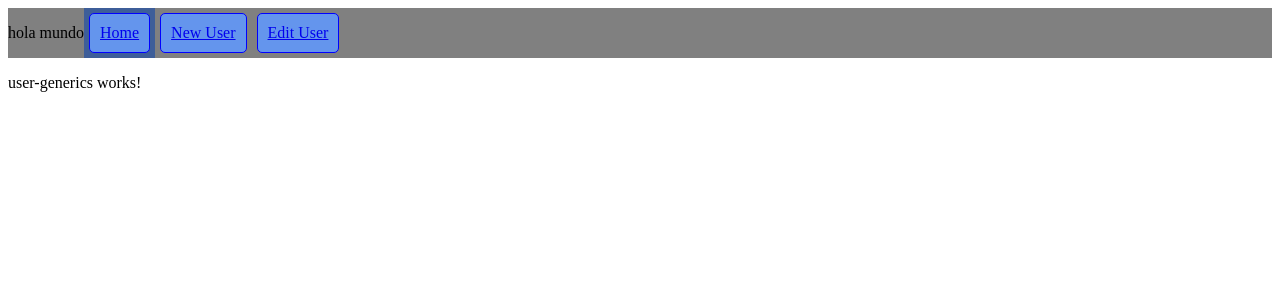
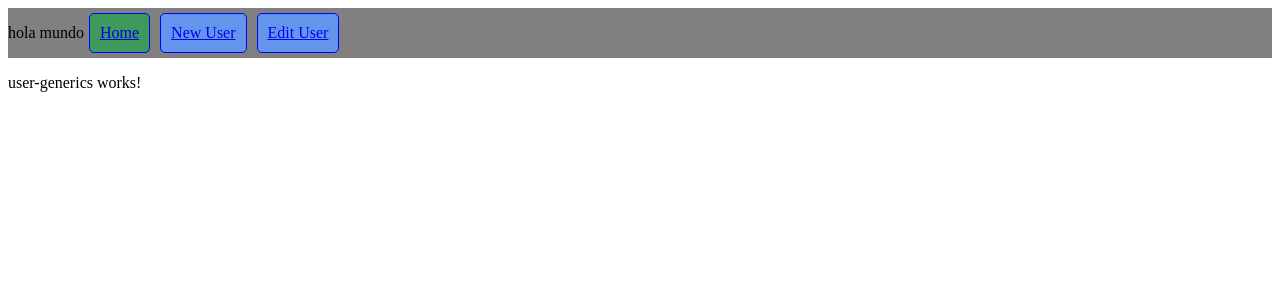
Before and after one commit to memecito/act_06, an Angular app: page /inicio in a window 1280 px wide. Shown: the top 300 px of the page. Built offline with nearby package versions, Linux system fonts and the light colour scheme.

Commit message:
ajuste navegacion
cambia el color del boton del menu segun en que componente se encuentre

```diff
--- a/src/app/components/menu/menu.component.css
+++ b/src/app/components/menu/menu.component.css
@@ -4,9 +4,7 @@
 
 
 }
-.activo{
-    background-color: rgb(62, 94, 153);
-}
+
 nav{
     display: flex;
     list-style: none;
@@ -17,11 +15,13 @@ nav{
     margin: 5px;
     border: 1px solid blue;
     border-radius: 5px;
+
+    &:hover{
+        background-color: rgb(27, 41, 66);
+        color: white;
+    }
 }
-.btn-navegacion:hover{
-    background-color: rgb(27, 41, 66);
-    color: white;
-}
-a{
+.activo{
+    background-color: rgb(62, 153, 92);
 
 }
--- a/src/app/components/menu/menu.component.html
+++ b/src/app/components/menu/menu.component.html
@@ -1,9 +1,14 @@
 <div class="menu">
-    <p>hola mundo</p>
-    <nav>
-        <a [routerLink]="['inicio']" routerLinkActive="activo"> <li class="btn-navegacion">Home</li></a>
-        <a [routerLink]="['nuevo']" routerLinkActive="activo"> <li class="btn-navegacion">New User</li></a>
-        <a [routerLink]="['edtiar']" routerLinkActive="activo"> <li class="btn-navegacion">Edit User</li></a>
-
-    </nav>
+  <p>hola mundo</p>
+  <nav>
+    <li class="btn-navegacion" routerLinkActive="activo" >
+      <a [routerLink]="['inicio']">Home</a>
+    </li>
+    <li class="btn-navegacion"  routerLinkActive="activo">
+      <a [routerLink]="['nuevo']"  >New User</a>
+    </li>
+    <li class="btn-navegacion" routerLinkActive="activo">
+      <a [routerLink]="['edtiar']" > Edit User</a>
+    </li>
+  </nav>
 </div>
```
